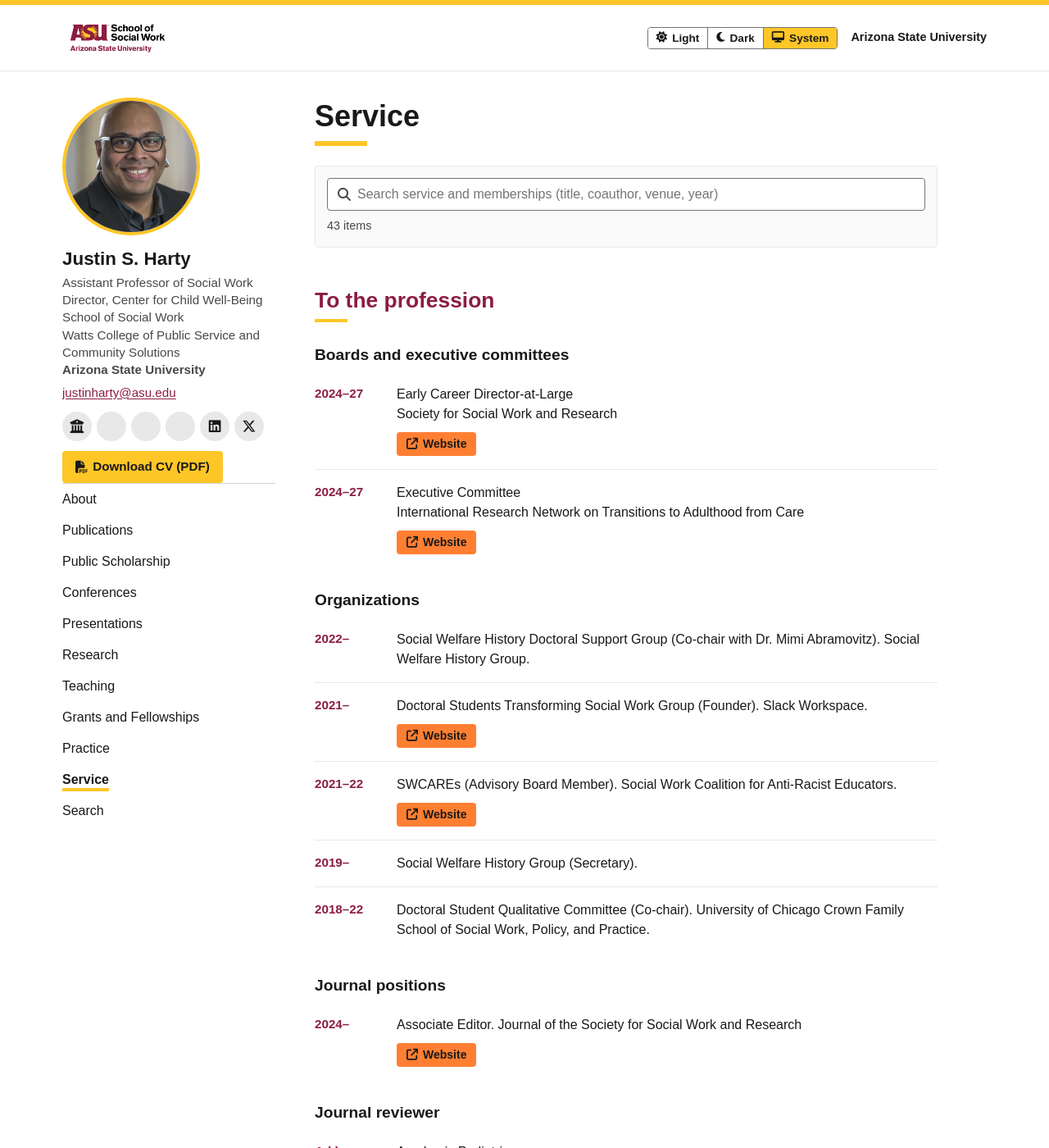
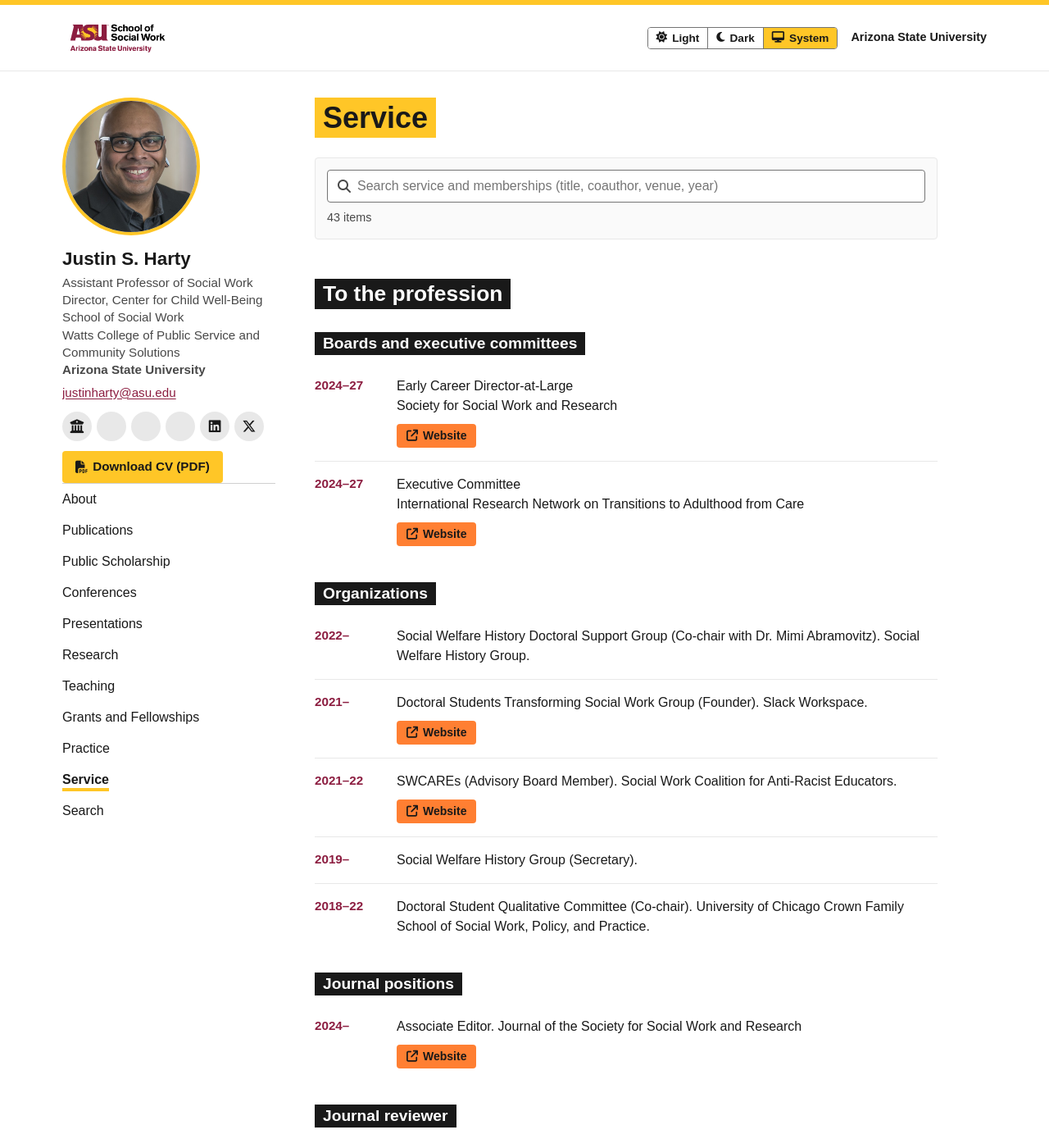
Before and after one commit to jsharty/jsharty.github.io, a Jekyll site: the page built from service.md, in a window 1280 px wide and 1400 px high. Shown: the whole window at 82% size. Built offline with Jekyll 4.4.1, drawn with Linux system fonts in a browser that asks for light colours; a style sheet for code colours, icons or effects is not loaded.

Commit message:
ASU highlight headings: gold for page titles, black for sections; drop heading underline bars
Co-Authored-By: Claude Opus 5.5 <noreply@anthropic.com>
Claude-Session: https://claude.ai/code/session_01Dp1rMEWMZfGMtyKfpB3pZg

```diff
--- a/_sass/minimal-light.scss
+++ b/_sass/minimal-light.scss
@@ -38,6 +38,7 @@ $dark-bg:     #191919;  // Gray 1
 $dark-bg-alt: #262626;  // one step up from Gray 1, for panels and the footer
 $dark-rule:   #333333;
 @mixin theme-light {
+  --hl-bg: #{$asu-gray-1}; --hl-fg: #{$asu-white};
   color-scheme: light;
   --bg: #{$asu-white}; --bg-alt: #{$asu-gray-7}; --footer-bg: #{$asu-gray-6};
   --rule: #{$asu-gray-6}; --line: #{$asu-gray-5}; --muted: #{$asu-gray};
@@ -47,6 +48,7 @@ $dark-rule:   #333333;
   --logo-light: block; --logo-dark: none;
 }
 @mixin theme-dark {
+  --hl-bg: #{$asu-gray-7}; --hl-fg: #{$asu-gray-1};
   color-scheme: dark;
   --bg: #{$dark-bg}; --bg-alt: #{$dark-bg-alt}; --footer-bg: #{$dark-bg-alt};
   --rule: #{$dark-rule}; --line: #{$asu-gray-2}; --muted: #{$asu-gray-4};
@@ -127,14 +129,16 @@ a:hover, a:focus { color: var(--link); text-decoration-thickness: 2px; }
 .nav-toggle { display: none; }
 
 // ---------------------------------------------------------------- headings (sentence case; gold highlight bar)
-h1, h2, h3 { color: var(--text); line-height: 1.25; font-weight: 700; }
-h1 { font-size: 2.25rem; margin: 0 0 24px; padding-bottom: 14px; position: relative; }
-h1::after { content: ""; position: absolute; left: 0; bottom: 0; width: 64px; height: 6px; background: $asu-gold; }
-h2 { font-size: 1.5rem; margin: 40px 0 14px; padding-bottom: 10px; position: relative; }
-h2::after { content: ""; position: absolute; left: 0; bottom: 0; width: 40px; height: 4px; background: $asu-gold; }
-h2.group { font-size: 1.65rem; color: var(--accent); margin-top: 48px; }
-h3 { font-size: 1.2rem; margin: 28px 0 8px; }
-h2 .n { color: var(--muted); font-weight: 400; font-size: 1rem; }
+// ASU highlight headings: page titles get the gold highlight with Gray 1 text (11.18:1);
+// sections and subsections get the black (Gray 1) highlight with white text (17.58:1).
+// In Dark theme the subheading highlight flips to Gray 7 with Gray 1 text so it stays visible (16.84:1).
+// No underline bars under headings.
+h1, h2, h3 { line-height: 1.25; font-weight: 700; width: fit-content; max-width: 100%; padding: 2px 10px; border-radius: 0; }
+h1 { font-size: 2.25rem; margin: 0 0 24px; background: $asu-gold; color: $asu-gray-1; }
+h2 { font-size: 1.5rem; margin: 40px 0 16px; background: var(--hl-bg); color: var(--hl-fg); }
+h2.group { font-size: 1.65rem; margin-top: 48px; }
+h3 { font-size: 1.2rem; margin: 28px 0 10px; background: var(--hl-bg); color: var(--hl-fg); }
+h2 .n { color: inherit; font-weight: 400; font-size: 1rem; }
 
 // ---------------------------------------------------------------- buttons
 // Rectangular, 4px radius, Arial Bold, sentence case. Same hue on hover/focus; slight scale + Gray 1 outline.
@@ -217,7 +221,7 @@ h2 .n { color: var(--muted); font-weight: 400; font-size: 1rem; }
 .feature-cover { width: 84px; border: 1px solid var(--line); align-self: start; }
 .feature-body { min-width: 0; display: flex; flex-direction: column; }
 .feature-body p { margin: 0; }
-h3.feature-title { margin: 0 0 6px; font-size: 1.05rem; line-height: 1.3; }
+h3.feature-title { margin: 0 0 6px; padding: 0; width: auto; background: none; color: var(--text); font-size: 1.05rem; line-height: 1.3; }
 .feature-meta { font-size: 0.9rem; color: var(--text-2); }
 .feature .btns { margin-top: auto; padding-top: 10px; }
 .recent { max-width: 760px; }
```
Also changed, not shown: BRANDING.md (+5 -1 lines).
